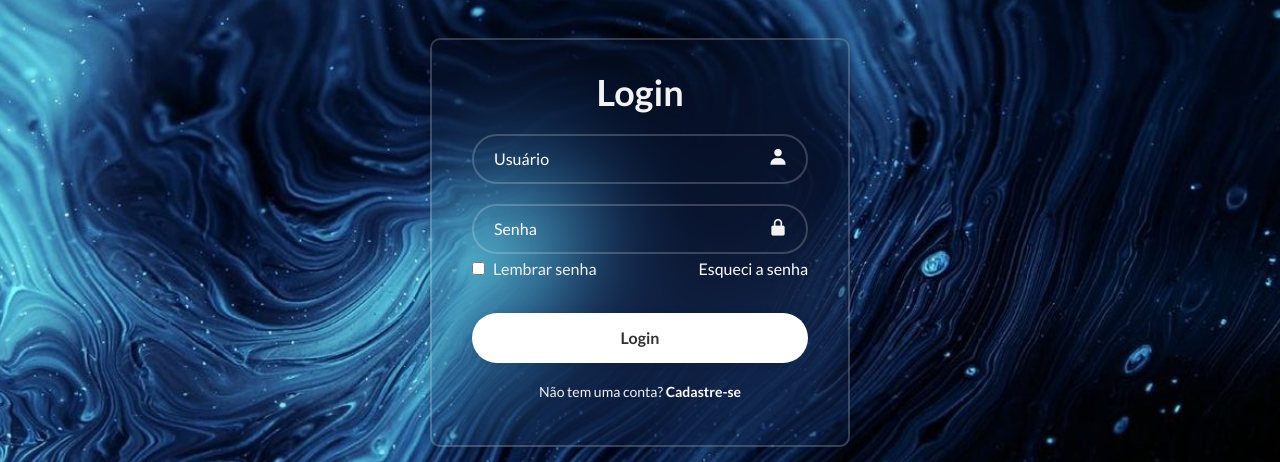
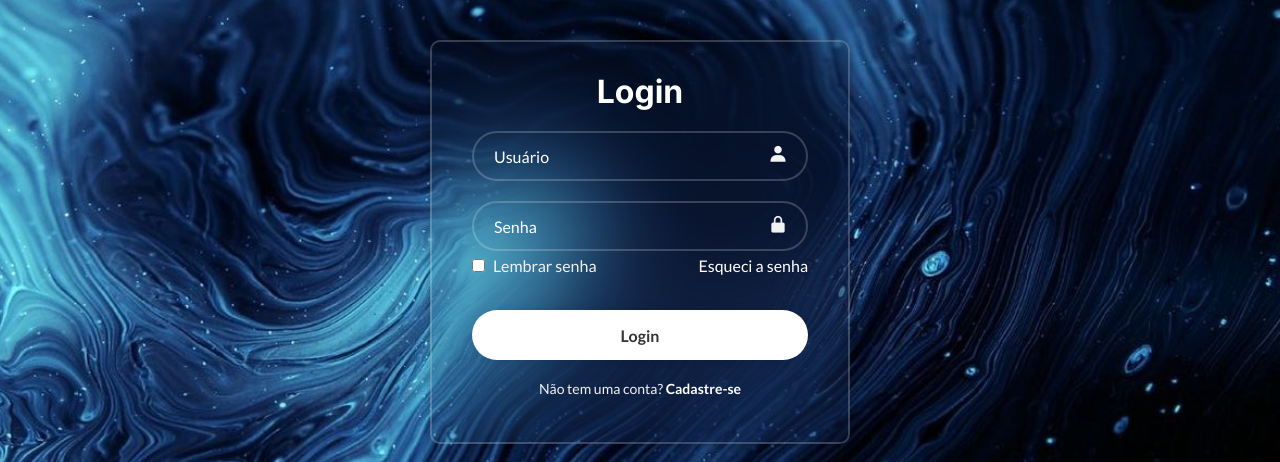
Before and after one commit to Joaofreitas18/Codigos_Academicos, a plain HTML site: page U_Desafio_outra_4/index_desafio.html in a window 1280 px wide. Shown: the part 158-620 px from the top of the page. Drawn offline with nearby package versions, Linux system fonts and the light colour scheme.

Commit message:
Ajuste
troquei algumas tags como form e o fieldset

```diff
--- a/U_Desafio_outra_4/index_desafio.html
+++ b/U_Desafio_outra_4/index_desafio.html
@@ -9,19 +9,18 @@
 </head>
 <body>
     <main class="container">
-        <form>
-            <h1>Login</h1>
+        <fieldset>
+            <legend>Login</legend>
 
-            <fieldset class="input-box">
+            <div class="input-box">
               <input placeholder="Usuário" type="email" required>
               <i class="bx bxs-user"></i> <!--Essa é a classe referente ao ícone de usuário-->
-            </fieldset>
+            </div>
 
-            <fieldset class="input-box">
+            <div class="input-box">
               <input placeholder="Senha" type="password" required>
               <i class="bx bxs-lock-alt"></i> <!--Essa é a classe referente ao ícone de trancado-->
-            </fieldset>
-
+            </div>
 
             <section class="remember-forgot">
                 <label>
@@ -36,8 +35,7 @@
             <section class="register-link">
                 <p>Não tem uma conta? <a href="#">Cadastre-se</a></p>
             </section>
-
-       </form>
+       </fieldset>
     </main>
 </body>
 </html>
--- a/U_Desafio_outra_4/styless.css
+++ b/U_Desafio_outra_4/styless.css
@@ -18,6 +18,14 @@
 
 fieldset {
     border: none;
+}
+
+legend {
+    font-size: 2em;
+    font-weight: bold;
+    text-align: center;
+    color: #fff;
+    font-family: var(--fonte-titulo);
 }
 
 body{
```
